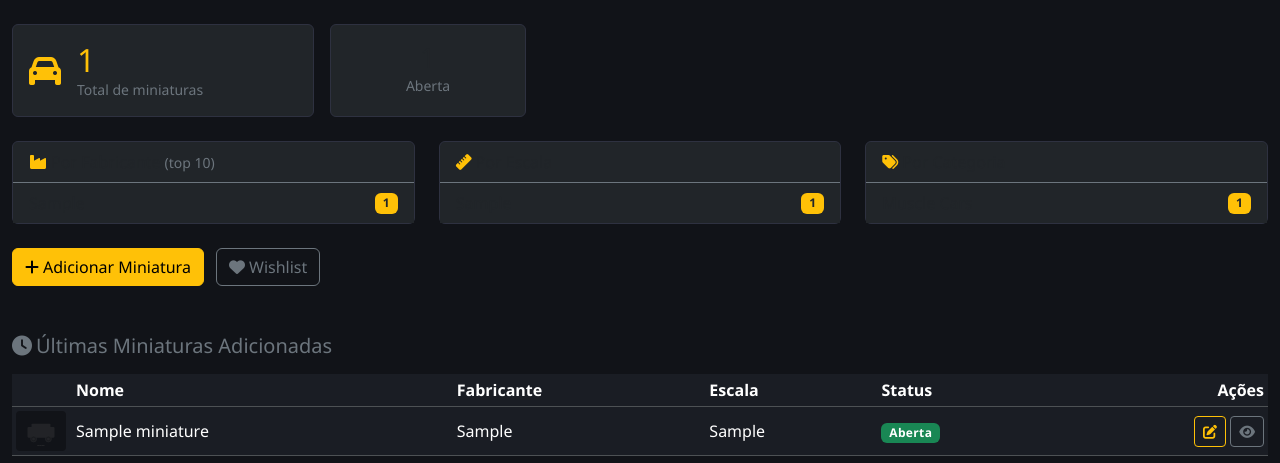
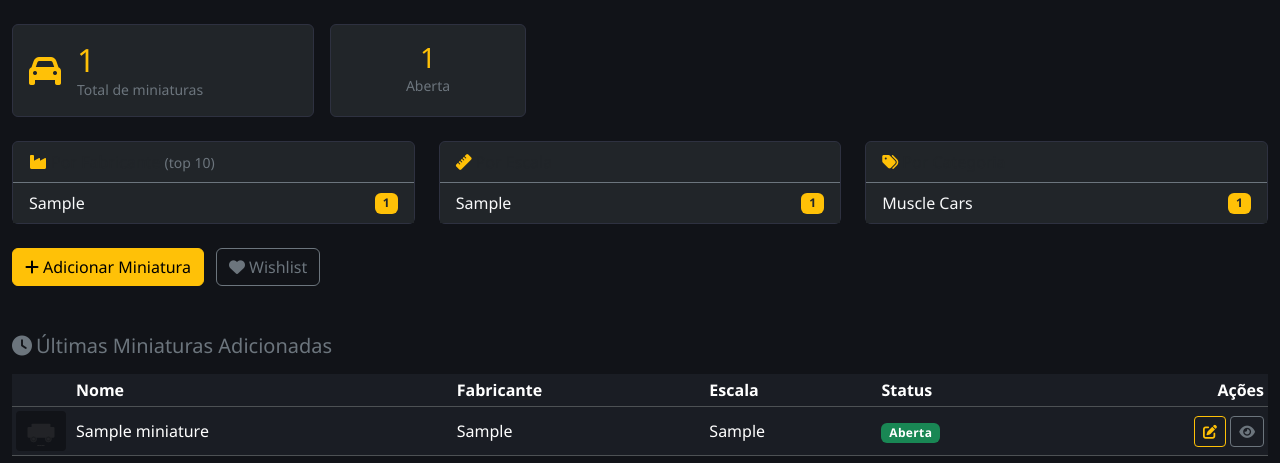
Before and after one commit to paulotolentino/Garage64, a PHP site: page /admin/ in a window 1280 px wide. Shown: the part 58-521 px from the top of the page. Run offline with PHP 8.4, Linux system fonts and the light colour scheme; the visitor is signed in with stand-in values (Sample User, id 1); data comes from the database, SQL or seed files in the repository; tables that the repository leaves empty hold one stand-in row (values such as "Sample post").

Commit message:
Fix dashboard text contrast and photo fallback

```diff
--- a/admin/index.php
+++ b/admin/index.php
@@ -27,8 +27,8 @@ require_once __DIR__ . '/../includes/header_admin.php';
     <?php foreach ($stats['by_status'] as $s): ?>
     <div class="col-6 col-sm-4 col-xl-2">
         <div class="card bg-dark border-secondary h-100">
-            <div class="card-body text-center py-3">
-                <div class="h3 mb-0"><?= $s['total'] ?></div>
+            <div class="card-body text-center py-3 text-light">
+                <div class="h3 mb-0 text-warning"><?= $s['total'] ?></div>
                 <div class="text-secondary small"><?= h(status_label($s['status'])) ?></div>
             </div>
         </div>
@@ -46,7 +46,7 @@ require_once __DIR__ . '/../includes/header_admin.php';
             <div class="card-body p-0">
                 <ul class="list-group list-group-flush bg-dark">
                     <?php foreach ($stats['by_manufacturer'] as $row): ?>
-                        <li class="list-group-item bg-dark border-secondary d-flex justify-content-between align-items-center">
+                        <li class="list-group-item bg-dark border-secondary d-flex justify-content-between align-items-center text-light">
                             <span><?= e($row['manufacturer']) ?></span>
                             <span class="badge bg-warning text-dark"><?= $row['total'] ?></span>
                         </li>
@@ -68,7 +68,7 @@ require_once __DIR__ . '/../includes/header_admin.php';
             <div class="card-body p-0">
                 <ul class="list-group list-group-flush bg-dark">
                     <?php foreach ($stats['by_scale'] as $row): ?>
-                        <li class="list-group-item bg-dark border-secondary d-flex justify-content-between align-items-center">
+                        <li class="list-group-item bg-dark border-secondary d-flex justify-content-between align-items-center text-light">
                             <span><?= e($row['scale']) ?></span>
                             <span class="badge bg-warning text-dark"><?= $row['total'] ?></span>
                         </li>
@@ -90,7 +90,7 @@ require_once __DIR__ . '/../includes/header_admin.php';
             <div class="card-body p-0">
                 <ul class="list-group list-group-flush bg-dark">
                     <?php foreach ($stats['by_category'] as $row): ?>
-                        <li class="list-group-item bg-dark border-secondary d-flex justify-content-between align-items-center">
+                        <li class="list-group-item bg-dark border-secondary d-flex justify-content-between align-items-center text-light">
                             <span><?= e($row['name'] ?? 'Sem categoria') ?></span>
                             <span class="badge bg-warning text-dark"><?= $row['total'] ?></span>
                         </li>
--- a/includes/functions.php
+++ b/includes/functions.php
@@ -295,6 +295,9 @@ function photo_url(?string $file_path): string {
     if (!preg_match('#^\d+/[a-f0-9]+\.(jpg|jpeg|png|webp|gif)$#i', $file_path)) {
         return '/assets/img/no-photo.svg';
     }
+    if (!is_file(UPLOADS_DIR . $file_path)) {
+        return '/assets/img/no-photo.svg';
+    }
     return '/uploads/' . $file_path;
 }
 
```
